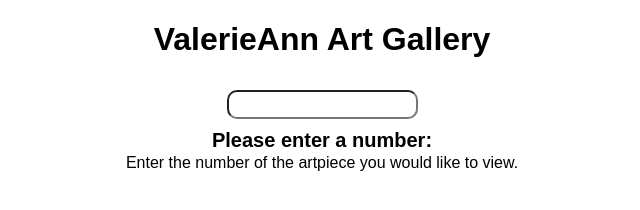
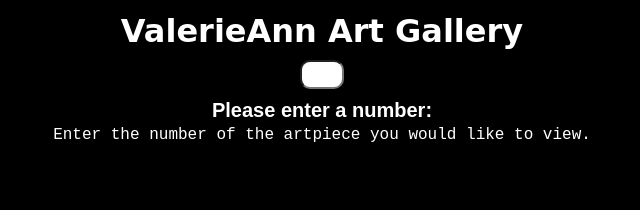
Before and after one commit to thelonemelody/ValerieAnnGallery, a plain HTML site: page index.html in a window 1280 px wide. Shown: the whole page, without its empty margins (318-958 px from the left). Drawn offline with Linux system fonts and the light colour scheme.

Commit message:
dark theme!

```diff
--- a/styles.css
+++ b/styles.css
@@ -1,11 +1,20 @@
 body {
-    font-family: Arial, sans-serif;
+    /*font-family: Arial, sans-serif;*/
+    font-family: "Brush Script MT", cursive;
     text-align: center;
-    margin: 10px;
+    margin: 12px;
+    background-color: black; /* Set the background color to black */
+    color: white; /* Set the text color to white */
 }
 
 #result {
     margin-top: 10px;
+    margin-bottom: 50px;
+}
+
+h1 {
+    margin-top: 5px; /* Adjust the top margin of the h1 element */
+    margin-bottom: 5px; /* Adjust the bottom margin of the h1 element */
 }
 
 .response {
@@ -15,16 +24,22 @@ body {
 }
 
 .title {
+    font-family: "Copperplate", Papyrus, fantasy;
     font-size: 20px;
     font-weight: bold;
+    margin-bottom: 20px;
 }
 
 .body-text {
+    font-family: "Courier New", Courier, monospace;
     font-size: 16px;
 }
 
 #numberInput {
-    border-radius: 10px; /* Adjust the border-radius to make it round */
-    padding: 5px; /* Add some padding for better appearance */
-    margin-top: 10px; /* Adjust the margin for spacing */
+    border-radius: 10px;
+    padding: 5px;
+    margin-top: 5px;
+    background-color: white; /* Set the background color of the input box to white */
+    color: black; /* Set the text color of the input box to black */
+    width: 30px; /* Set the width to accommodate two digits */
 }
```
